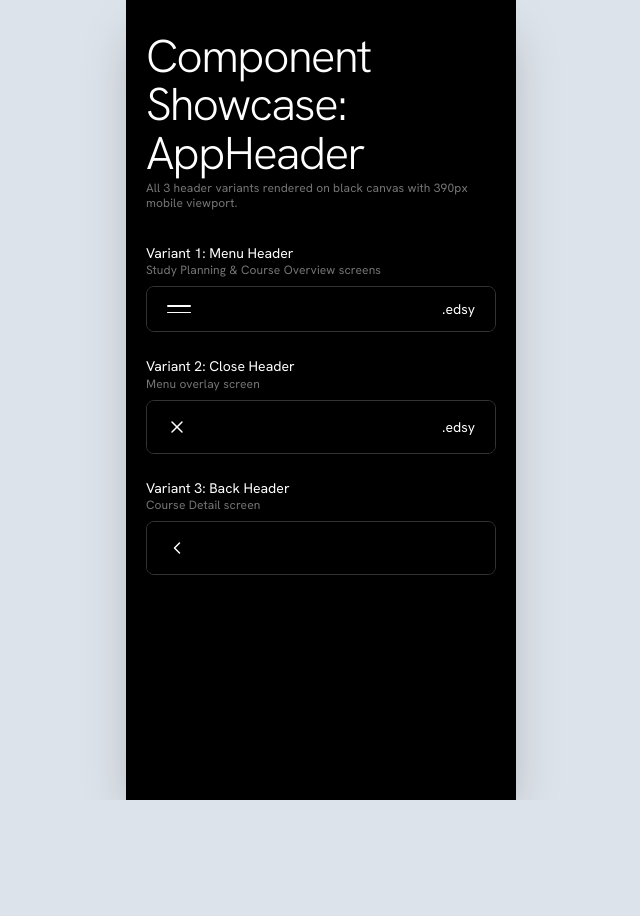
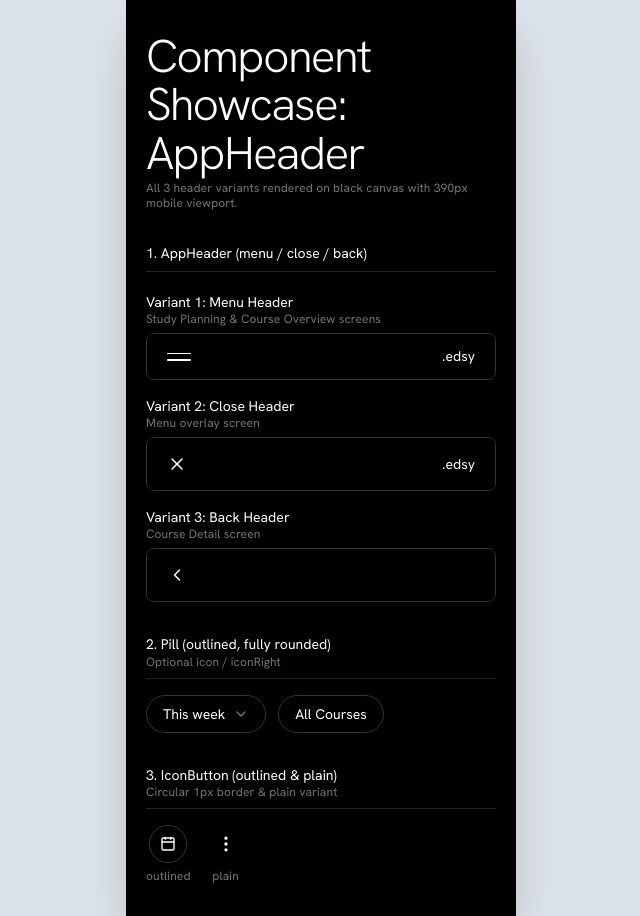
Before and after one commit to Neel3301/notes, a React (Vite) app: page /components in a window 1280 px wide. Shown: the whole page, without its empty margins (319-959 px from the left). Before the commit the page ends 800 px from the top, so only its background shows below. Built offline with nearby package versions, Linux system fonts and the light colour scheme.

Commit message:
2. Pill and IconButton

```diff
--- a/src/App.jsx
+++ b/src/App.jsx
@@ -3,7 +3,13 @@ import { BrowserRouter, Routes, Route, Navigate } from 'react-router-dom';
 import PhoneShell from './components/layout/PhoneShell';
 import TokensScreen from './screens/TokensScreen';
 import ComponentsScreen from './screens/ComponentsScreen';
-import { tokenColors, tokenTypography, tokenShapes, headerDemoData } from './data/content';
+import {
+  tokenColors,
+  tokenTypography,
+  tokenShapes,
+  headerDemoData,
+  uiComponentsDemoData,
+} from './data/content';
 
 export default function App() {
   return (
@@ -16,7 +22,9 @@ export default function App() {
               <ComponentsScreen
                 title={headerDemoData.title}
                 subtitle={headerDemoData.subtitle}
-                variants={headerDemoData.variants}
+                headerVariants={headerDemoData.variants}
+                pills={uiComponentsDemoData.pills}
+                iconButtons={uiComponentsDemoData.iconButtons}
               />
             }
           />
--- /dev/null
+++ b/src/components/ui/IconButton.jsx
@@ -0,0 +1,36 @@
+import React from 'react';
+
+/**
+ * IconButton component
+ * Circular icon action button supporting outlined and plain variants.
+ *
+ * @param {React.ReactNode} icon - Icon element to display
+ * @param {'outlined' | 'plain'} [variant='outlined'] - Visual styling variant
+ * @param {() => void} [onClick] - Click handler
+ * @param {string} [ariaLabel] - Accessibility label
+ * @param {string} [className] - Optional custom classes
+ */
+export default function IconButton({
+  icon,
+  variant = 'outlined',
+  onClick,
+  ariaLabel = 'Button',
+  className = '',
+}) {
+  const baseClasses = 'w-[38px] h-[38px] rounded-circle flex items-center justify-center transition-colors';
+  const variantClasses =
+    variant === 'plain'
+      ? 'bg-transparent text-text-primary hover:text-text-secondary'
+      : 'bg-transparent text-text-primary border border-border-subtle hover:border-text-secondary';
+
+  return (
+    <button
+      type="button"
+      onClick={onClick}
+      aria-label={ariaLabel}
+      className={`${baseClasses} ${variantClasses} ${className}`}
+    >
+      {icon}
+    </button>
+  );
+}
--- /dev/null
+++ b/src/components/ui/Pill.jsx
@@ -0,0 +1,35 @@
+import React from 'react';
+
+/**
+ * Pill component
+ * Outlined, fully-rounded badge or filter button.
+ *
+ * @param {React.ReactNode} [children] - Content inside pill
+ * @param {string} [label] - Text label if children not used
+ * @param {React.ReactNode} [icon] - Optional left icon
+ * @param {React.ReactNode} [iconRight] - Optional right icon (e.g. ChevronDown)
+ * @param {() => void} [onClick] - Click handler
+ * @param {string} [className] - Optional custom classes
+ */
+export default function Pill({
+  children,
+  label,
+  icon,
+  iconRight,
+  onClick,
+  className = '',
+}) {
+  const content = children || label;
+
+  return (
+    <button
+      type="button"
+      onClick={onClick}
+      className={`inline-flex items-center gap-2 px-4 py-2 rounded-pill border border-border-subtle bg-transparent text-body text-text-primary hover:border-text-secondary transition-colors ${className}`}
+    >
+      {icon && <span className="flex items-center justify-center text-text-primary">{icon}</span>}
+      {content && <span>{content}</span>}
+      {iconRight && <span className="flex items-center justify-center text-text-secondary">{iconRight}</span>}
+    </button>
+  );
+}
--- a/src/data/content.js
+++ b/src/data/content.js
@@ -103,3 +103,14 @@ export const headerDemoData = {
     },
   ],
 };
+
+export const uiComponentsDemoData = {
+  pills: [
+    { id: 'p1', label: 'This week', hasChevron: true },
+    { id: 'p2', label: 'All Courses', hasChevron: false },
+  ],
+  iconButtons: [
+    { id: 'ib1', name: 'IconButton (outlined)', variant: 'outlined', icon: 'Calendar', label: 'Calendar action' },
+    { id: 'ib2', name: 'IconButton (plain)', variant: 'plain', icon: 'MoreVertical', label: 'More options' },
+  ],
+};
--- a/src/screens/ComponentsScreen.jsx
+++ b/src/screens/ComponentsScreen.jsx
@@ -1,15 +1,20 @@
 import React from 'react';
+import { Calendar, ChevronDown, MoreVertical } from 'lucide-react';
 import AppHeader from '../components/layout/AppHeader';
+import Pill from '../components/ui/Pill';
+import IconButton from '../components/ui/IconButton';
 
 /**
  * ComponentsScreen component
- * Component showcase page rendering AppHeader variants.
+ * Component showcase page rendering AppHeader, Pill, and IconButton components.
  * All data passed via props as per project rules.
  */
 export default function ComponentsScreen({
   title = 'Component Showcase',
   subtitle = '',
-  variants = [],
+  headerVariants = [],
+  pills = [],
+  iconButtons = [],
 }) {
   return (
     <div className="w-full bg-screen text-text-primary px-5 py-8 flex flex-col gap-8 min-h-screen">
@@ -19,10 +24,15 @@ export default function ComponentsScreen({
         {subtitle && <p className="text-label text-text-secondary">{subtitle}</p>}
       </div>
 
-      {/* Header Variants */}
-      <section className="flex flex-col gap-6">
-        {variants.map((v) => (
-          <div key={v.id} className="flex flex-col gap-2">
+      {/* 1. AppHeader Variants */}
+      <section className="flex flex-col gap-5">
+        <div className="border-b border-divider pb-2">
+          <h2 className="text-body font-medium text-text-primary">1. AppHeader (menu / close / back)</h2>
+        </div>
+
+        <div className="flex flex-col gap-4">
+          {headerVariants.map((v) => (
+            <div key={v.id} className="flex flex-col gap-1.5">
               <div className="flex flex-col">
                 <span className="text-body font-medium text-text-primary">{v.name}</span>
                 <span className="text-label text-text-secondary">{v.role}</span>
@@ -37,6 +47,57 @@ export default function ComponentsScreen({
               </div>
             </div>
           ))}
+        </div>
+      </section>
+
+      {/* 2. Pill Component */}
+      <section className="flex flex-col gap-4">
+        <div className="border-b border-divider pb-2">
+          <h2 className="text-body font-medium text-text-primary">2. Pill (outlined, fully rounded)</h2>
+          <p className="text-label text-text-secondary">Optional icon / iconRight</p>
+        </div>
+
+        <div className="flex flex-wrap items-center gap-3">
+          {pills.map((p) => (
+            <Pill
+              key={p.id}
+              label={p.label}
+              iconRight={p.hasChevron ? <ChevronDown className="w-4 h-4" /> : null}
+              onClick={() => console.log(`Clicked ${p.label}`)}
+            />
+          ))}
+        </div>
+      </section>
+
+      {/* 3. IconButton Component */}
+      <section className="flex flex-col gap-4">
+        <div className="border-b border-divider pb-2">
+          <h2 className="text-body font-medium text-text-primary">3. IconButton (outlined & plain)</h2>
+          <p className="text-label text-text-secondary">Circular 1px border & plain variant</p>
+        </div>
+
+        <div className="flex items-center gap-4">
+          {iconButtons.map((ib) => {
+            const iconNode =
+              ib.icon === 'Calendar' ? (
+                <Calendar className="w-4 h-4" />
+              ) : (
+                <MoreVertical className="w-5 h-5" />
+              );
+
+            return (
+              <div key={ib.id} className="flex flex-col items-center gap-1.5">
+                <IconButton
+                  variant={ib.variant}
+                  icon={iconNode}
+                  ariaLabel={ib.label}
+                  onClick={() => console.log(`Clicked ${ib.name}`)}
+                />
+                <span className="text-label text-text-secondary">{ib.variant}</span>
+              </div>
+            );
+          })}
+        </div>
       </section>
     </div>
   );
```
Also changed, not shown: 1 other file (tests, documents, lock files or other folders). Lines whose indentation alone changed are shown as unchanged.
